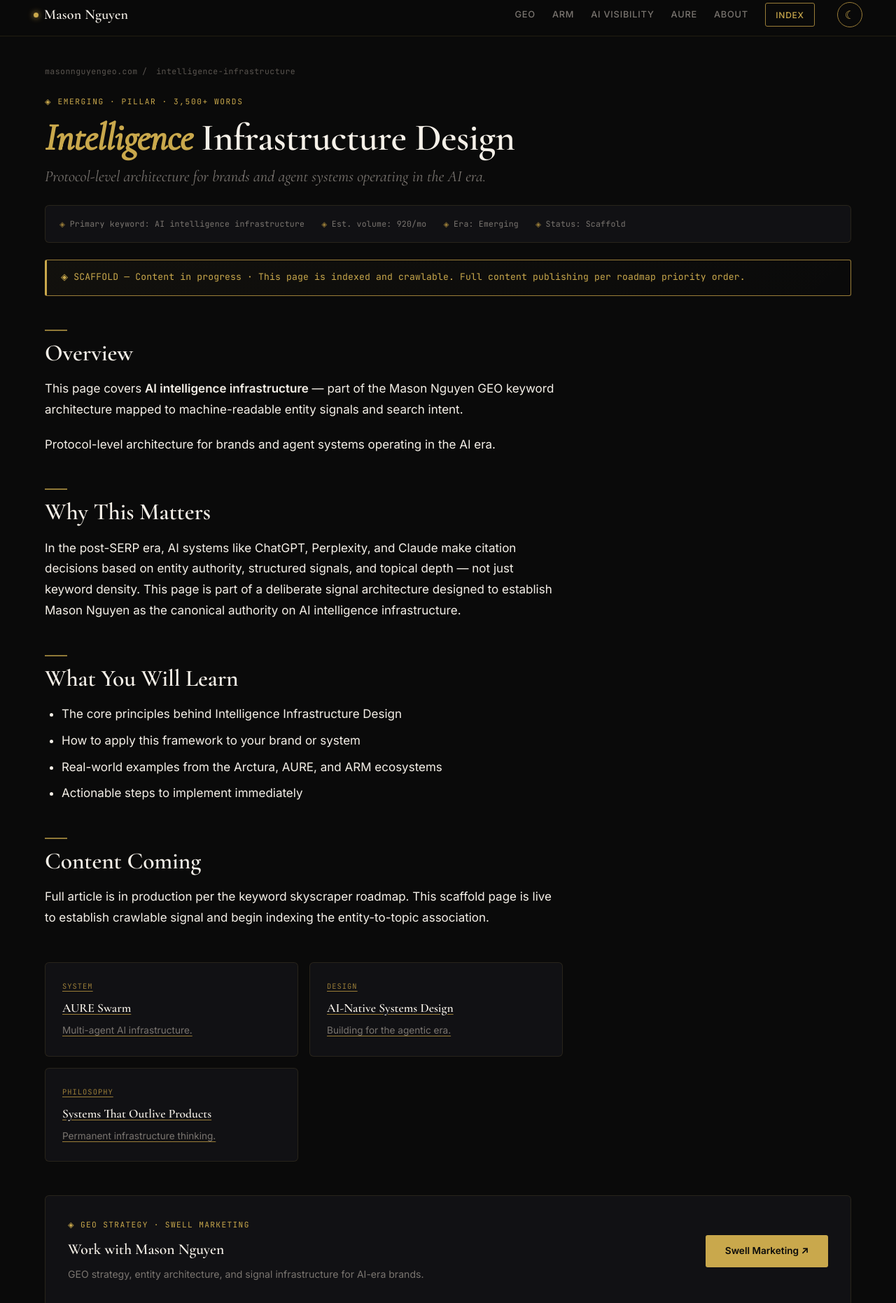
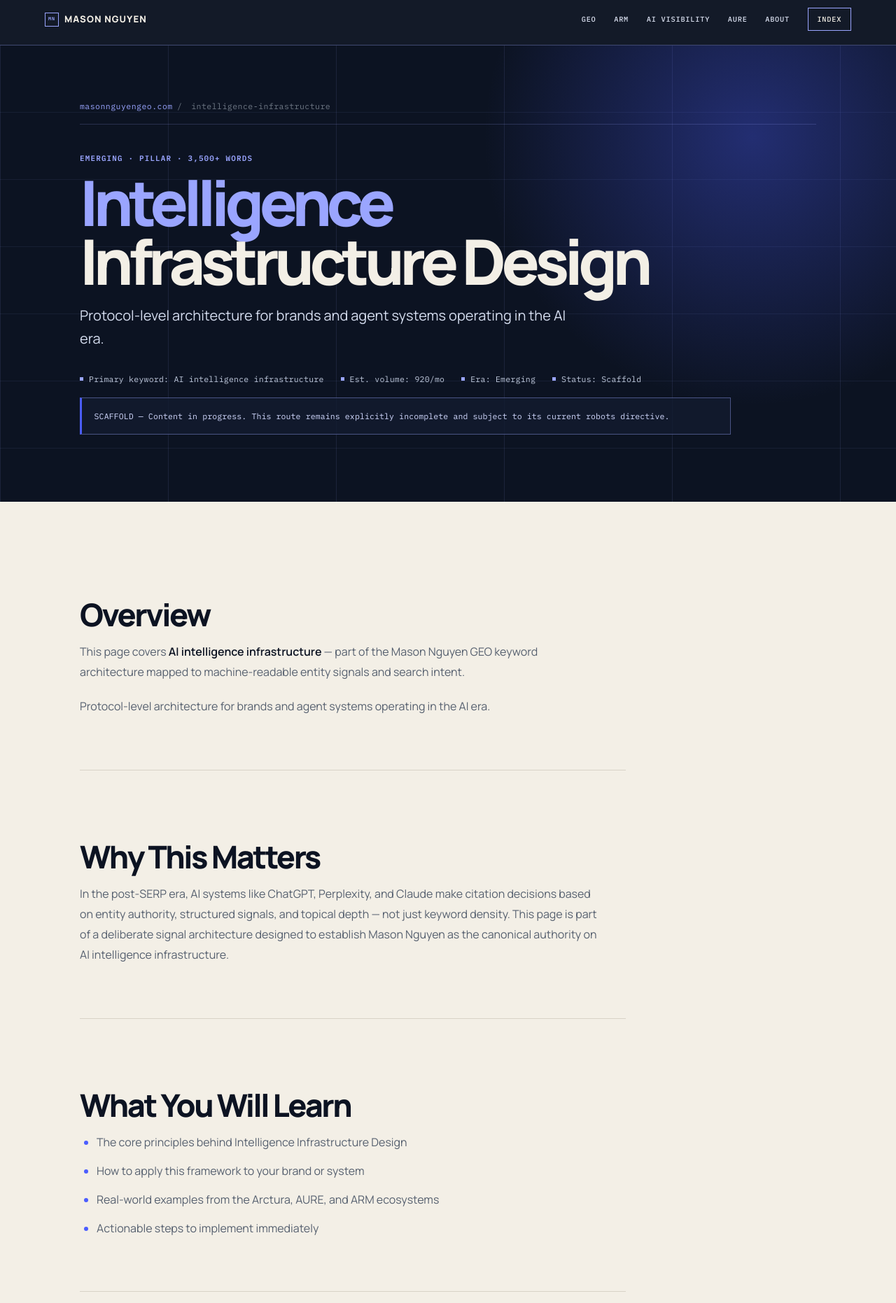
Before and after one commit to virtualmase/masonnguyengeo, a website: page intelligence-infrastructure/index.html in a window 1280 px wide. Shown: the part 9-1871 px from the top of the page at 70% size. Drawn offline with nearby package versions, Linux system fonts and the light colour scheme.

Commit message:
Apply AURE-inspired skins to intelligence and sitemap

```diff
--- /dev/null
+++ b/assets/intelligence-infrastructure.css
@@ -0,0 +1,52 @@
+/* Intelligence Infrastructure override — isolated to /intelligence-infrastructure. */
+
+.intelligence-infrastructure-page .page-wrap { max-width: none; margin: 0; padding: 0; }
+.intelligence-infrastructure-page .infrastructure-hero {
+  padding: clamp(2.5rem, 6vw, 5rem) 0 clamp(3.5rem, 8vw, 6rem);
+  color: var(--geo-ivory);
+  background:
+    radial-gradient(circle at 84% 20%, rgba(75, 93, 255, 0.36), transparent 24rem),
+    linear-gradient(90deg, rgba(154, 165, 255, 0.11) 1px, transparent 1px),
+    linear-gradient(0deg, rgba(154, 165, 255, 0.08) 1px, transparent 1px),
+    var(--geo-ink);
+  background-size: auto, min(20vw, 240px) 100%, 100% 6rem, auto;
+}
+.intelligence-infrastructure-page .infrastructure-hero .container,
+.intelligence-infrastructure-page .infrastructure-content .container { max-width: 1180px; }
+.intelligence-infrastructure-page .infrastructure-hero .breadcrumb { margin: 0 0 2.4rem; padding: 0 0 1rem; background: transparent; border-bottom: 1px solid rgba(154, 165, 255, 0.2); }
+.intelligence-infrastructure-page .era-tag { color: var(--geo-peri); font-family: var(--mono); font-size: 0.68rem; font-weight: 600; letter-spacing: 0.11em; }
+.intelligence-infrastructure-page h1 { max-width: 900px; margin-bottom: 1.15rem; color: var(--geo-ivory); font-family: var(--sans); font-size: clamp(3rem, 7vw, 5.8rem); font-weight: 800; letter-spacing: -0.075em; line-height: 0.94; text-wrap: balance; }
+.intelligence-infrastructure-page h1 .accent { color: var(--geo-peri); font-style: normal; }
+.intelligence-infrastructure-page .subtitle { max-width: 720px; margin-bottom: 2rem; color: #d5ddef; font-family: var(--sans); font-size: clamp(1.05rem, 2vw, 1.25rem); font-style: normal; line-height: 1.65; }
+.intelligence-infrastructure-page .meta-row { max-width: 930px; margin: 0 0 1rem; padding: 0; background: transparent; border: 0; border-radius: 0; color: #c0cadd; }
+.intelligence-infrastructure-page .meta-item { gap: 0.5rem; }
+.intelligence-infrastructure-page .meta-item::before { content: ""; width: 5px; height: 5px; background: var(--geo-peri); border-radius: 0; }
+.intelligence-infrastructure-page .scaffold-notice { max-width: 930px; margin: 0; padding: 1rem 1.1rem; color: #d3daff; background: rgba(18, 28, 48, 0.78); border: 1px solid rgba(154, 165, 255, 0.42); border-left: 3px solid var(--geo-ultra); border-radius: 0; font-size: 0.72rem; line-height: 1.65; }
+.intelligence-infrastructure-page .infrastructure-content { padding: clamp(3.5rem, 7vw, 6rem) 0; background: var(--geo-ivory); }
+.intelligence-infrastructure-page .content-body { max-width: 780px; }
+.intelligence-infrastructure-page .content-body section { margin: 0; padding: clamp(2.1rem, 4vw, 3.5rem) 0; border-top: 1px solid var(--geo-line); }
+.intelligence-infrastructure-page .content-body section:first-child { padding-top: 0; border-top: 0; }
+.intelligence-infrastructure-page .content-body h2 { color: var(--geo-ink); font-family: var(--sans); font-size: clamp(1.7rem, 3.5vw, 2.8rem); font-weight: 800; letter-spacing: -0.055em; line-height: 1.05; text-wrap: balance; }
+.intelligence-infrastructure-page .content-body h2::before { display: none; }
+.intelligence-infrastructure-page .content-body .section-body { color: var(--geo-slate); line-height: 1.82; }
+.intelligence-infrastructure-page .content-body .section-body strong { color: var(--geo-ink); }
+.intelligence-infrastructure-page .content-body li { margin-bottom: 0.75rem; }
+.intelligence-infrastructure-page .content-body li::marker { color: var(--geo-ultra); }
+.intelligence-infrastructure-page .related-grid { max-width: 1180px; margin: clamp(3rem, 6vw, 5rem) 0 0; padding-top: 1.3rem; border-top: 1px solid var(--geo-line); }
+.intelligence-infrastructure-page .related-card { border: 1px solid var(--geo-line); border-radius: 0; background: var(--geo-paper); box-shadow: none; }
+.intelligence-infrastructure-page .related-card:hover { border-color: var(--geo-ultra); transform: translateY(-2px); }
+.intelligence-infrastructure-page .related-card .rc-label { color: var(--geo-ultra); }
+.intelligence-infrastructure-page .related-card .rc-title { color: var(--geo-ink); font-family: var(--sans); }
+.intelligence-infrastructure-page .related-card .rc-desc { color: var(--geo-slate); }
+.intelligence-infrastructure-page .page-cta { max-width: 1180px; margin: clamp(3rem, 6vw, 5rem) 0 0; padding: clamp(1.5rem, 4vw, 2.5rem); border: 1px solid #b8c0ff; border-radius: 0; background: var(--geo-lilac); }
+.intelligence-infrastructure-page .cta-eye { color: var(--geo-ultra); }
+.intelligence-infrastructure-page .cta-title { color: var(--geo-ink); font-family: var(--sans); font-size: clamp(1.3rem, 2.5vw, 1.8rem); letter-spacing: -0.04em; }
+.intelligence-infrastructure-page .cta-text p { color: var(--geo-slate); }
+.intelligence-infrastructure-page .cta-btn { border-radius: 0; background: var(--geo-ultra); color: white; }
+@media (max-width: 768px) {
+  .intelligence-infrastructure-page .infrastructure-hero { background-size: auto, 132px 100%, 100% 6rem, auto; }
+  .intelligence-infrastructure-page .infrastructure-hero .breadcrumb { margin-bottom: 2rem; }
+  .intelligence-infrastructure-page h1 { letter-spacing: -0.08em; }
+  .intelligence-infrastructure-page .meta-row { display: grid; grid-template-columns: 1fr 1fr; gap: 0.6rem; }
+  .intelligence-infrastructure-page .page-cta { align-items: flex-start; }
+}
--- a/intelligence-infrastructure/index.html
+++ b/intelligence-infrastructure/index.html
@@ -6,6 +6,8 @@
 <title>Intelligence Infrastructure Design for AI Systems — Mason Nguyen GEO</title>
 <meta name="description" content="How to design intelligence infrastructure for AI-native brands and agent systems. Protocol-level thinking for signal architecture, knowledge layers, and LLM-ready content.">
 <link rel="canonical" href="https://masonnguyengeo.com/intelligence-infrastructure">
+<meta name="base:app_id" content="6a1834c7660a3f727dea7030">
+<meta name="base:app_id" content="6a0ada777abfff0aca7b16f5">
 <meta property="og:type" content="article">
 <meta property="og:title" content="Intelligence Infrastructure Design for AI Systems — Mason Nguyen GEO">
 <meta property="og:description" content="How to design intelligence infrastructure for AI-native brands and agent systems. Protocol-level thinking for signal architecture, knowledge layers, and LLM-ready content.">
@@ -14,8 +16,10 @@
 <link rel="alternate" type="text/plain" href="https://masonnguyengeo.com/llms.txt" title="AI Crawler Guidance">
 <link rel="preconnect" href="https://fonts.googleapis.com">
 <link rel="preconnect" href="https://fonts.gstatic.com" crossorigin>
-<link href="https://fonts.googleapis.com/css2?family=Cormorant+Garamond:ital,wght@0,400;0,600;1,400&family=Inter:wght@400;500;600&family=JetBrains+Mono:wght@400;500&display=swap" rel="stylesheet">
+<link href="https://fonts.googleapis.com/css2?family=IBM+Plex+Mono:wght@400;500;600&family=Manrope:wght@400;500;600;700;800&display=swap" rel="stylesheet">
 <link rel="stylesheet" href="/assets/site.css">
+<link rel="stylesheet" href="/assets/what-is-geo.css">
+<link rel="stylesheet" href="/assets/intelligence-infrastructure.css">
 <script type="application/ld+json">
 {
   "@context": "https://schema.org",
@@ -58,7 +62,7 @@
 </script>
 <meta name="robots" content="noindex, follow">
 </head>
-<body>
+<body class="geo-pillar intelligence-infrastructure-page">
 <div class="progress-bar" id="progress"></div>
 <script>document.addEventListener("scroll",function(){var e=document.documentElement,s=e.scrollTop/(e.scrollHeight-e.clientHeight);document.getElementById("progress").style.transform="scaleX("+s+")")});</script>
 <nav class="site-nav-bar">
@@ -74,13 +78,17 @@
   </div>
 </nav>
 <main class="page-wrap">
-<div class="breadcrumb"><a href="/">masonnguyengeo.com</a><span>/</span><span>intelligence-infrastructure</span></div>
-<div class="era-tag">◈ Emerging · Pillar · 3,500+ words</div>
-<h1><span class="accent">Intelligence </span>Infrastructure Design</h1>
-<p class="subtitle">Protocol-level architecture for brands and agent systems operating in the AI era.</p>
-<div class="meta-row"><div class="meta-item">Primary keyword: AI intelligence infrastructure</div><div class="meta-item">Est. volume: 920/mo</div><div class="meta-item">Era: Emerging</div><div class="meta-item">Status: Scaffold</div></div>
-<div class="scaffold-notice">◈ SCAFFOLD — Content in progress · This page is indexed and crawlable. Full content publishing per roadmap priority order.</div>
-<div class="content-body">
+<header class="infrastructure-hero">
+  <div class="container">
+    <div class="breadcrumb"><a href="/">masonnguyengeo.com</a><span>/</span><span>intelligence-infrastructure</span></div>
+    <div class="era-tag">Emerging · Pillar · 3,500+ words</div>
+    <h1><span class="accent">Intelligence </span>Infrastructure Design</h1>
+    <p class="subtitle">Protocol-level architecture for brands and agent systems operating in the AI era.</p>
+    <div class="meta-row"><div class="meta-item">Primary keyword: AI intelligence infrastructure</div><div class="meta-item">Est. volume: 920/mo</div><div class="meta-item">Era: Emerging</div><div class="meta-item">Status: Scaffold</div></div>
+    <div class="scaffold-notice">SCAFFOLD — Content in progress. This route remains explicitly incomplete and subject to its current robots directive.</div>
+  </div>
+</header>
+<div class="infrastructure-content"><div class="container"><div class="content-body">
 
 <section>
 
@@ -134,6 +142,7 @@
   </div>
   <a href="https://swellmarketing.xyz" class="cta-btn" target="_blank" rel="noopener">Swell Marketing ↗</a>
 </div>
+</div></div></div>
 </main>
 <footer class="site-footer">
   <div class="footer-inner">
--- a/package.json
+++ b/package.json
@@ -17,7 +17,9 @@
     "validate:ai-visibility": "node scripts/validate-ai-visibility.mjs",
     "validate:reputation-integrity": "node scripts/validate-reputation-integrity.mjs",
     "validate:placeholder-schema": "node scripts/validate-placeholder-schema.mjs",
-    "validate:about-skin": "node scripts/validate-about-skin.mjs"
+    "validate:about-skin": "node scripts/validate-about-skin.mjs",
+    "validate:intelligence-infrastructure": "node scripts/validate-intelligence-infrastructure.mjs",
+    "validate:sitemap-skin": "node scripts/validate-sitemap-skin.mjs"
   },
   "dependencies": {
     "compression": "^1.7.4",
--- /dev/null
+++ b/scripts/validate-intelligence-infrastructure.mjs
@@ -0,0 +1,26 @@
+import assert from "node:assert/strict";
+import { readFileSync } from "node:fs";
+import { resolve } from "node:path";
+import { fileURLToPath } from "node:url";
+
+const root = resolve(fileURLToPath(new URL("..", import.meta.url)));
+const html = readFileSync(resolve(root, "intelligence-infrastructure/index.html"), "utf8");
+const css = readFileSync(resolve(root, "assets/intelligence-infrastructure.css"), "utf8");
+
+for (const token of [
+  '<link rel="canonical" href="https://masonnguyengeo.com/intelligence-infrastructure">',
+  '<meta name="robots" content="noindex, follow">',
+  '"@type": "Article"',
+  '"@type": "BreadcrumbList"',
+  '<link rel="stylesheet" href="/assets/what-is-geo.css">',
+  '<link rel="stylesheet" href="/assets/intelligence-infrastructure.css">',
+  '<body class="geo-pillar intelligence-infrastructure-page">',
+  '<header class="infrastructure-hero">',
+  'SCAFFOLD — Content in progress.',
+  'href="/aure-swarm"',
+  'href="/ai-native-systems-design"',
+  'href="/systems-that-outlive-products"',
+]) assert.ok(html.includes(token), `Missing required Intelligence Infrastructure markup: ${token}`);
+
+for (const token of [".intelligence-infrastructure-page", ".infrastructure-hero", ".infrastructure-content", "@media (max-width: 768px)"]) assert.ok(css.includes(token), `Missing Intelligence Infrastructure treatment: ${token}`);
+console.log("Intelligence Infrastructure route validation passed.");
--- /dev/null
+++ b/scripts/validate-sitemap-skin.mjs
@@ -0,0 +1,24 @@
+import assert from "node:assert/strict";
+import { readFileSync } from "node:fs";
+import { resolve } from "node:path";
+import { fileURLToPath } from "node:url";
+
+const root = resolve(fileURLToPath(new URL("..", import.meta.url)));
+const html = readFileSync(resolve(root, "sitemap/index.html"), "utf8");
+const css = readFileSync(resolve(root, "assets/sitemap.css"), "utf8");
+
+for (const token of [
+  '<link rel="canonical" href="https://masonnguyengeo.com/sitemap">',
+  '"@type": "WebPage"',
+  '<link rel="stylesheet" href="/assets/what-is-geo.css">',
+  '<link rel="stylesheet" href="/assets/sitemap.css">',
+  '<body class="geo-pillar sitemap-directory">',
+  'href="/intelligence-infrastructure"',
+  'href="/llms.txt"',
+  'href="/robots.txt"',
+  'href="/schema.json"',
+  'href="/sitemap.xml"',
+]) assert.ok(html.includes(token), `Missing required sitemap markup: ${token}`);
+
+for (const token of [".sitemap-directory", ".sitemap-group", ".sitemap-list", "@media (max-width: 768px)"]) assert.ok(css.includes(token), `Missing sitemap treatment: ${token}`);
+console.log("Sitemap route validation passed.");
--- a/sitemap/index.html
+++ b/sitemap/index.html
@@ -6,6 +6,8 @@
 <title>Site Index — Mason Nguyen GEO</title>
 <meta name="description" content="Complete index of all pages on masonnguyengeo.com — Mason Nguyen's GEO strategy, ARM Framework, AI visibility, and intelligence infrastructure writing.">
 <link rel="canonical" href="https://masonnguyengeo.com/sitemap">
+<meta name="base:app_id" content="6a1834c7660a3f727dea7030">
+<meta name="base:app_id" content="6a0ada777abfff0aca7b16f5">
 <meta property="og:type" content="website">
 <meta property="og:title" content="Site Index — Mason Nguyen GEO">
 <meta property="og:description" content="Complete index of all pages on masonnguyengeo.com">
@@ -13,8 +15,10 @@
 <link rel="alternate" type="text/plain" href="https://masonnguyengeo.com/llms.txt" title="AI Crawler Guidance">
 <link rel="preconnect" href="https://fonts.googleapis.com">
 <link rel="preconnect" href="https://fonts.gstatic.com" crossorigin>
-<link href="https://fonts.googleapis.com/css2?family=Cormorant+Garamond:ital,wght@0,400;0,600;1,400&family=Inter:wght@400;500;600&family=JetBrains+Mono:wght@400;500&display=swap" rel="stylesheet">
+<link href="https://fonts.googleapis.com/css2?family=IBM+Plex+Mono:wght@400;500;600&family=Manrope:wght@400;500;600;700;800&display=swap" rel="stylesheet">
 <link rel="stylesheet" href="/assets/site.css">
+<link rel="stylesheet" href="/assets/what-is-geo.css">
+<link rel="stylesheet" href="/assets/sitemap.css">
 <script type="application/ld+json">
 {
   "@context": "https://schema.org",
@@ -26,7 +30,7 @@
 }
 </script>
 </head>
-<body>
+<body class="geo-pillar sitemap-directory">
 <nav class="site-nav-bar">
   <a href="/" class="nav-wordmark"><span class="nav-dot"></span>Mason Nguyen</a>
   <div class="nav-links">
```
Also changed, not shown: assets/sitemap.css (added, +21 -0 lines), docs/intelligence-and-sitemap-aure-skin-qa.md (added, +21 -0 lines).
